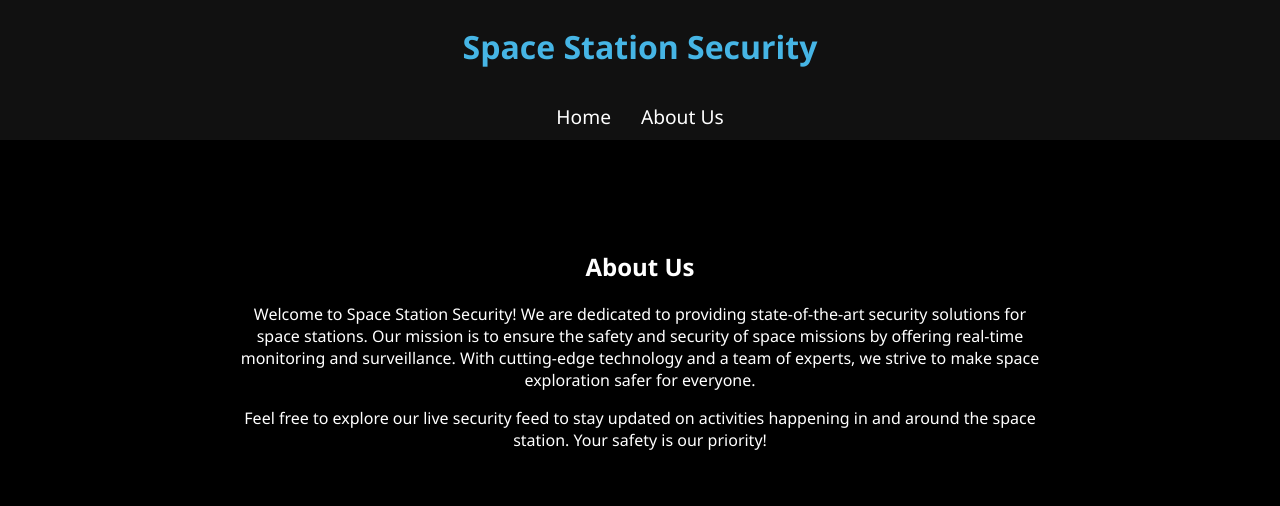
After one commit to PaintedW0lf/BChacks-, a Flask app: template webcam_stream_project/templates/about.html in a window 1280 px wide. The commit adds this page. Shown: the top 506 px of the page. Run offline with Flask 3, Linux system fonts and the light colour scheme; the template is opened without the code that fills it, so the values that code supplies are empty; parts of the project's set-up code (start-up, migrations or seed data) failed here and were passed over.

```diff
--- /dev/null
+++ b/webcam_stream_project/templates/about.html
@@ -0,0 +1,92 @@
+<!DOCTYPE html>
+<html lang="en">
+
+<head>
+    <meta charset="UTF-8">
+    <meta name="viewport" content="width=device-width, initial-scale=1.0">
+    <title>About Us - Space Station Security</title>
+    <link rel="stylesheet" href="https://cdnjs.cloudflare.com/ajax/libs/font-awesome/5.15.3/css/all.min.css"
+        integrity="sha384-B4gt1jrGC7Jh4AgTPSdUtOBvfO8sh+WyT2ReY6PcMlOuLJ7f+Y5N4jD6D5Asfsz9" crossorigin="anonymous">
+    <style>
+        body {
+            background-color: #000; /* Black background color */
+            color: #fff;
+            font-family: 'Segoe UI', Tahoma, Geneva, Verdana, sans-serif;
+            margin: 0;
+            padding: 0;
+            overflow-x: hidden;
+        }
+
+        header {
+            text-align: center;
+            padding: 25px;
+            background-color: #111; /* Darker Black background color */
+        }
+
+        h1 {
+            color: #46b5e5;
+            margin: 0;
+        }
+
+        nav {
+            display: flex;
+            justify-content: center;
+            background-color: #111; /* Darker Black background color */
+            padding: 10px;
+        }
+
+        nav a {
+            color: #fff;
+            text-decoration: none;
+            margin: 0 15px;
+            font-size: 1.2rem;
+            transition: color 0.3s ease-in-out;
+        }
+
+        nav a:hover {
+            color: #46b5e5;
+        }
+
+        section {
+            display: flex;
+            justify-content: space-around;
+            align-items: flex-start;
+            margin: 50px;
+        }
+
+        #about-us {
+            text-align: center;
+            margin-top: 20px;
+            width: 70%;
+            max-width: 800px;
+            margin: 20px auto;
+            padding: 20px;
+            background-color: rgba(0, 0, 0, 0.8);
+            border-radius: 10px;
+        }
+
+    </style>
+</head>
+
+<body>
+
+    <header>
+        <h1>Space Station Security</h1>
+    </header>
+
+    <nav>
+        <a href="index.html">Home</a>
+        <a href="#">About Us</a>
+    </nav>
+
+    <section>
+        <div id="about-us">
+            <h2>About Us</h2>
+            <p>Welcome to Space Station Security! We are dedicated to providing state-of-the-art security solutions for space stations. Our mission is to ensure the safety and security of space missions by offering real-time monitoring and surveillance. With cutting-edge technology and a team of experts, we strive to make space exploration safer for everyone.</p>
+            <p>Feel free to explore our live security feed to stay updated on activities happening in and around the space station. Your safety is our priority!</p>
+        </div>
+    </section>
+
+</body>
+
+</html>
```
Also changed, not shown: webcam_stream_project/templates/index.html (+15 -5 lines).
